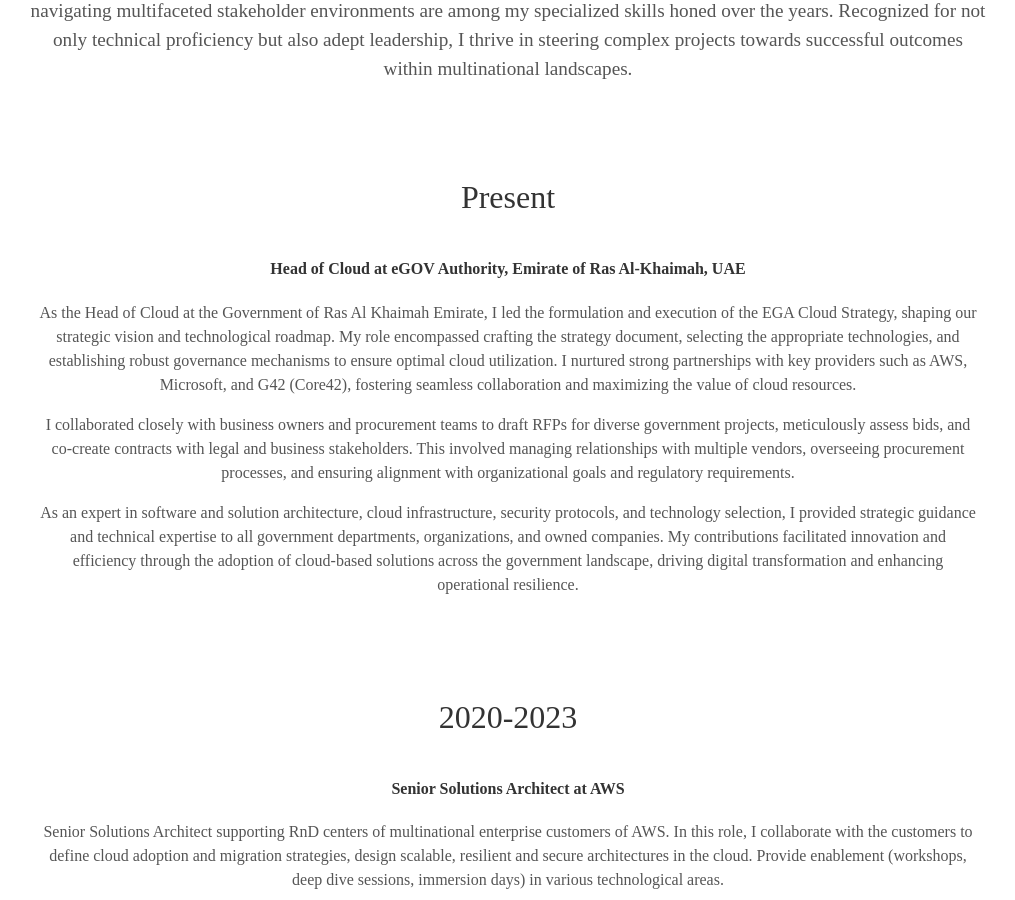
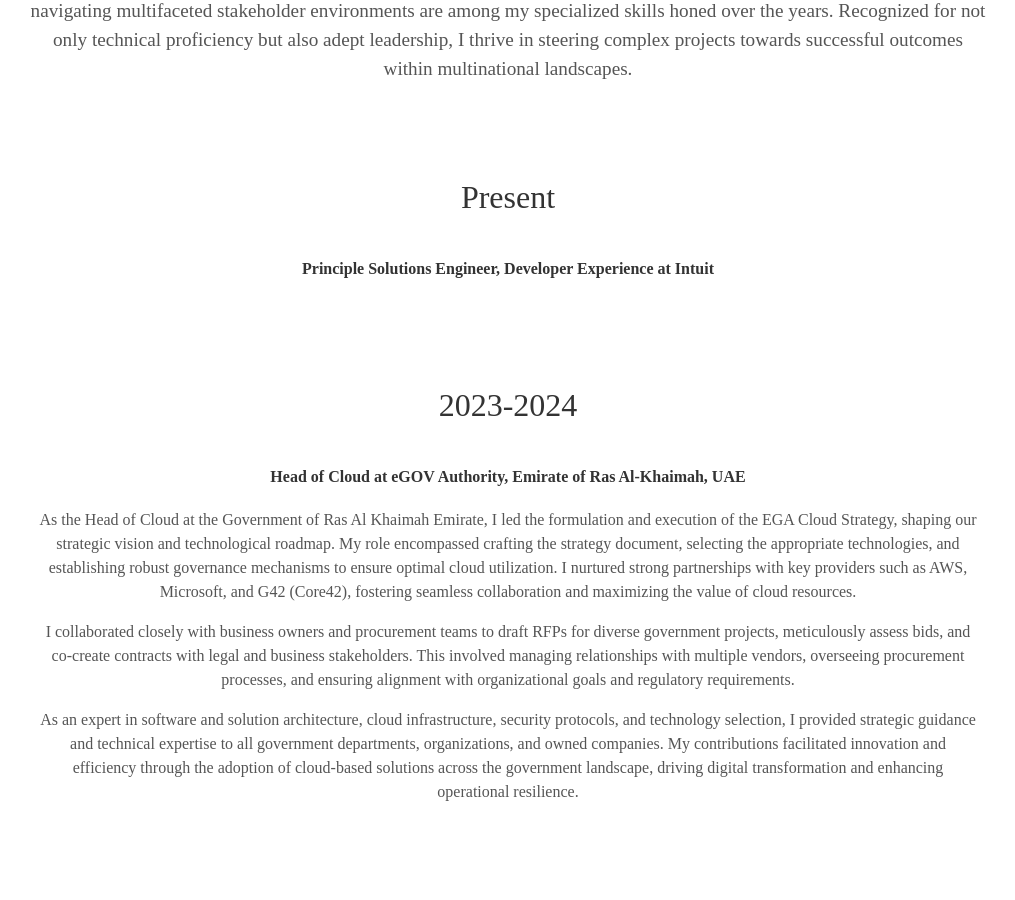
Before and after one commit to arieradle/aryehradle.cloud, a Jekyll site: the page built from index.html, in a window 1280 px wide and 900 px high, scrolled down 1146 px. Shown: the whole window, without its empty margins (132-1147 px from the left). Built offline with Jekyll 4.4.1, drawn with Linux system fonts in a browser that asks for light colours; some web fonts are replaced.

Commit message:
Added update on my current position

```diff
--- a/_includes/about.html
+++ b/_includes/about.html
@@ -5,6 +5,10 @@
 <div class="user" align="center" style="flex-direction: column !important">
     <div class="tech" align="center">
       <h2>Present</h2>
+      <h4>Principle Solutions Engineer, Developer Experience at Intuit</h4>
+    </div>
+    <div class="tech" align="center">
+      <h2>2023-2024</h2>
       <h4>Head of Cloud at eGOV Authority, Emirate of Ras Al-Khaimah, UAE</h4>
       <p>As the Head of Cloud at the Government of Ras Al Khaimah Emirate, I led the formulation and execution of the EGA Cloud Strategy, shaping our strategic vision and technological roadmap. My role encompassed crafting the strategy document, selecting the appropriate technologies, and establishing robust governance mechanisms to ensure optimal cloud utilization. I nurtured strong partnerships with key providers such as AWS, Microsoft, and G42 (Core42), fostering seamless collaboration and maximizing the value of cloud resources.</p>
       <p>I collaborated closely with business owners and procurement teams to draft RFPs for diverse government projects, meticulously assess bids, and co-create contracts with legal and business stakeholders. This involved managing relationships with multiple vendors, overseeing procurement processes, and ensuring alignment with organizational goals and regulatory requirements.</p>
```
